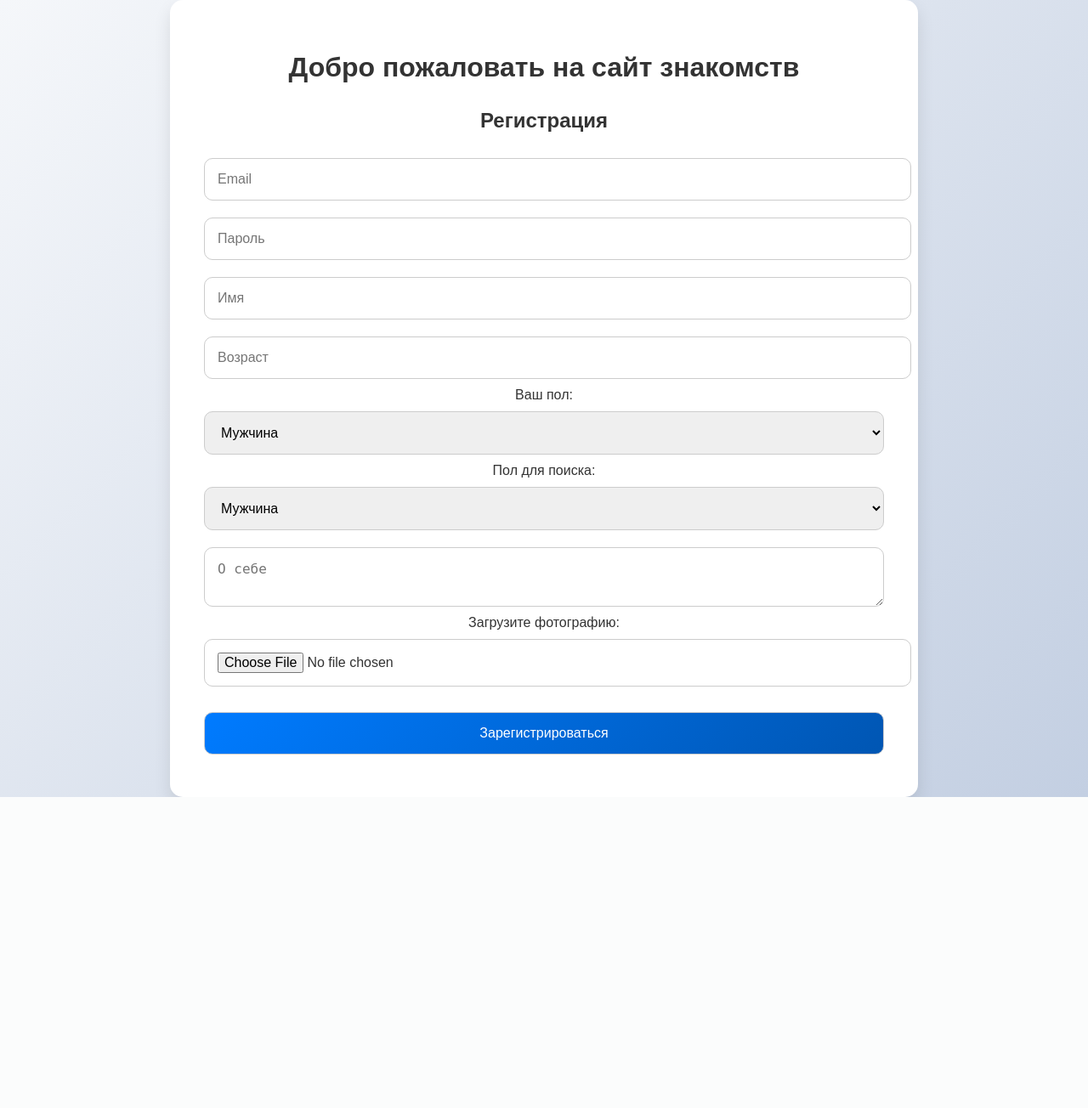
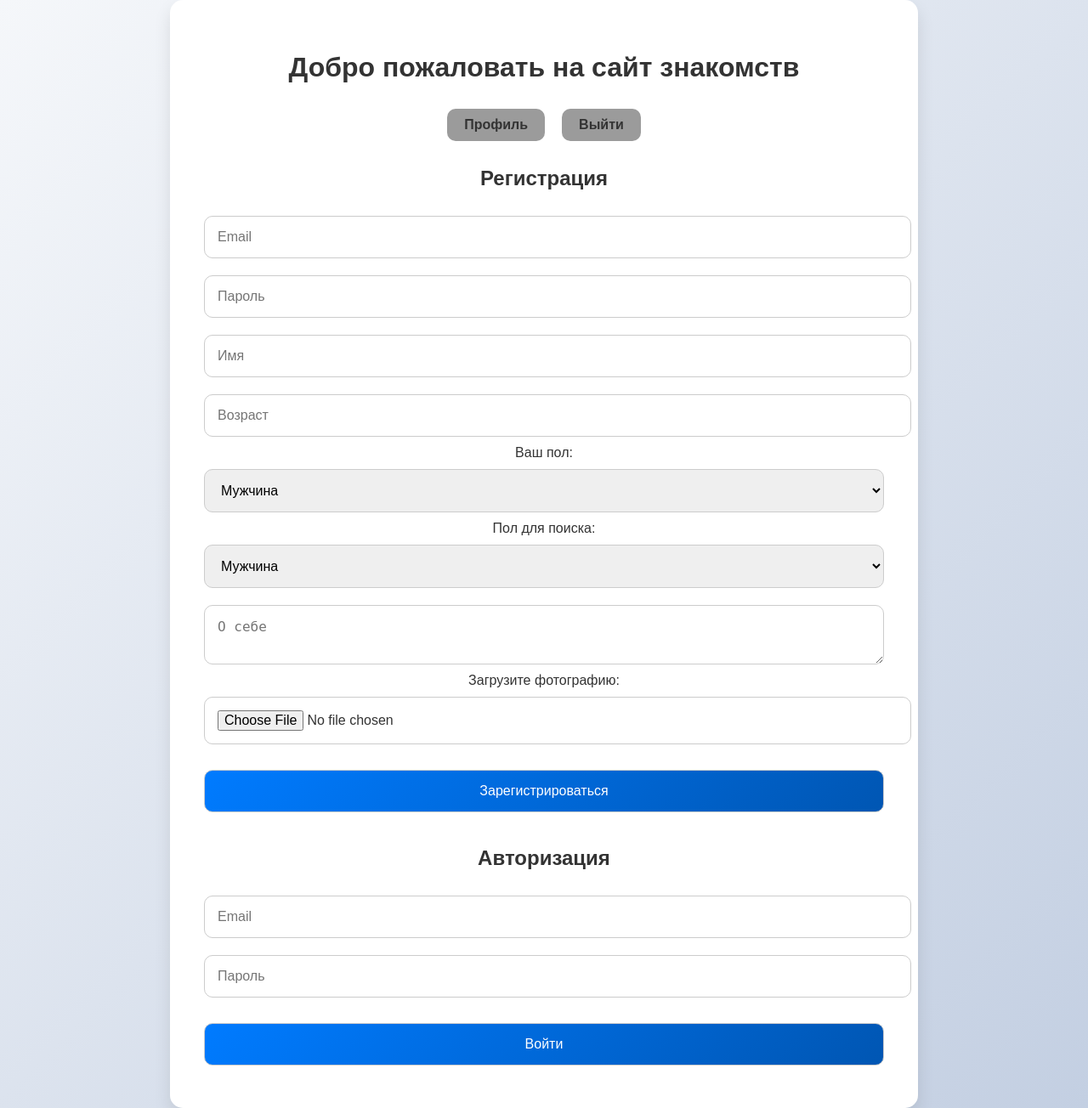
Before and after one commit to Nootropica/RGZ_2, a Flask app: page / in a window 1280 px wide. Shown: the whole page at 85% size. Before the commit the page ends 938 px from the top, so only its background shows below. Run offline with Flask 3, Linux system fonts and the light colour scheme; the visitor is signed in with stand-in values (Sample User, id 1); some libraries are stand-ins or nearby versions.

Commit message:
Доработки

```diff
--- a/app.py
+++ b/app.py
@@ -102,13 +102,31 @@ def register():
 @app.route('/login', methods=['GET', 'POST'])
 def login():
     if request.method == 'GET':
-        return render_template('login.html')
+        # Возвращаем простую HTML-страницу вместо login.html
+        return """
+        <!DOCTYPE html>
+        <html>
+        <head>
+            <title>Вход</title>
+        </head>
+        <body>
+            <h1>Вход</h1>
+            <form method="POST">
+                <label for="email">Email:</label>
+                <input type="email" id="email" name="email" required><br><br>
+                <label for="password">Пароль:</label>
+                <input type="password" id="password" name="password" required><br><br>
+                <button type="submit">Войти</button>
+            </form>
+        </body>
+        </html>
+        """
 
     email = request.form.get('email')
     password = request.form.get('password')
 
     if not (email and password):
-        return render_template('login.html', error='Заполните все поля')
+        return "Заполните все поля", 400
 
     conn, cur = db_connect()
 
@@ -118,7 +136,7 @@ def login():
 
     if not user or not check_password_hash(user['password'], password):
         db_close(conn, cur)
-        return render_template('login.html', error='Неверный email или пароль')
+        return "Неверный email или пароль", 401
 
     db_close(conn, cur)
     session['user_id'] = user['id']
--- a/templates/index.html
+++ b/templates/index.html
@@ -11,11 +11,12 @@
         <h1>Добро пожаловать на сайт знакомств</h1>
 
         <!-- Навигация -->
-        {% if not session.get('user_id') %}
-        <!-- <nav>
-            <a href="{{ url_for('index') }}">Главная</a>
-        </nav> -->
-        {% endif %}
+        <nav>
+            {% if session.get('user_id') %}
+                <a href="{{ url_for('profile') }}">Профиль</a>
+                <a href="{{ url_for('logout') }}">Выйти</a>
+            {% endif %}
+        </nav>
 
         <!-- Форма регистрации -->
         <div id="register-form">
@@ -51,7 +52,6 @@
         </div>
 
         <!-- Форма авторизации -->
-        {% if not session.get('user_id') %}
         <div id="login-form">
             <h2>Авторизация</h2>
             <form action="{{ url_for('login') }}" method="POST">
@@ -60,7 +60,6 @@
                 <button type="submit">Войти</button>
             </form>
         </div>
-        {% endif %}
 
         <!-- Сообщения -->
         {% with messages = get_flashed_messages(with_categories=true) %}
```
